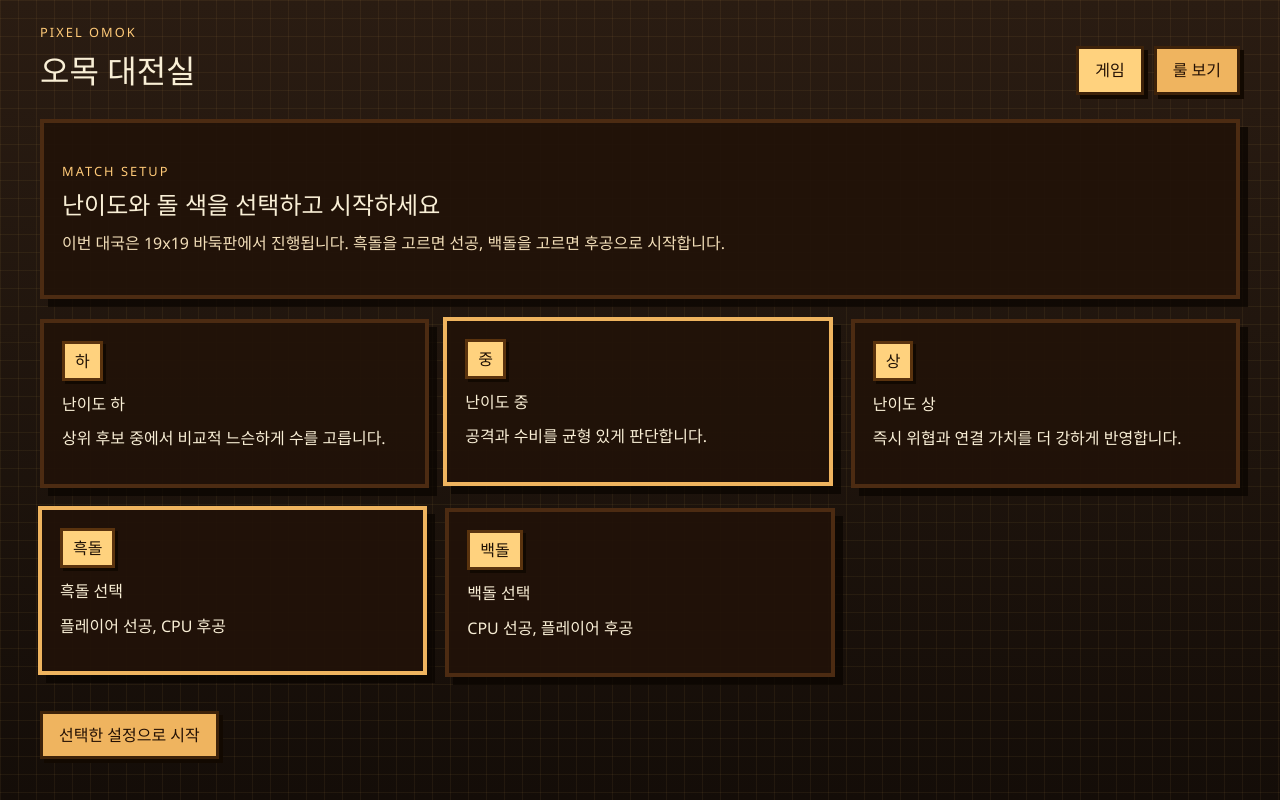
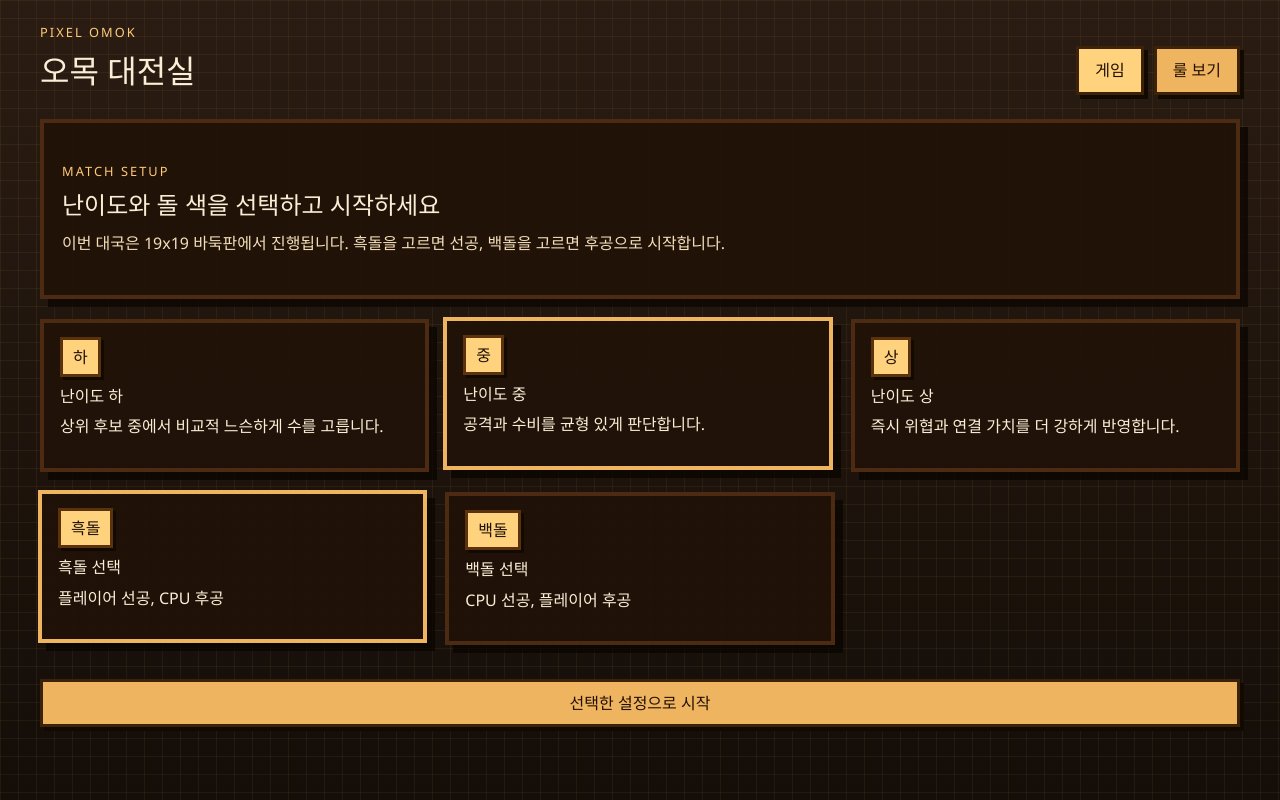
Before and after one commit to katanazero86/omok, a React (Vite) app: page / in a window 1280 px wide. Built offline with nearby package versions, Linux system fonts and the light colour scheme.

Commit message:
fix. - 스타일 수정.

```diff
--- a/src/style.css
+++ b/src/style.css
@@ -105,9 +105,10 @@ select {
 
 .game-layout {
   display: grid;
-  grid-template-columns: minmax(0, 720px) 320px;
+  grid-template-columns: minmax(0, 700px) 320px;
   gap: 20px;
-  align-items: start;
+  align-items: stretch;
+  justify-content: center;
 }
 
 .setup-layout {
@@ -137,6 +138,11 @@ select {
   gap: 16px;
 }
 
+.info-panel {
+  height: 100%;
+  grid-template-rows: auto auto 1fr;
+}
+
 .panel-card {
   padding: 18px;
 }
@@ -158,7 +164,7 @@ select {
 }
 
 .start-button {
-  width: fit-content;
+  width: 100%;
 }
 
 .difficulty-grid {
@@ -172,7 +178,7 @@ select {
   border: 4px solid #4c2b12;
   background: rgba(33, 18, 8, 0.92);
   color: #f9efd6;
-  padding: 18px;
+  padding: 14px 16px;
   box-shadow: 8px 8px 0 rgba(10, 4, 1, 0.75);
   cursor: pointer;
 }
@@ -185,7 +191,7 @@ select {
 .difficulty-card strong,
 .difficulty-card p {
   display: block;
-  margin-top: 12px;
+  margin-top: 8px;
 }
 
 .action-row {
```
